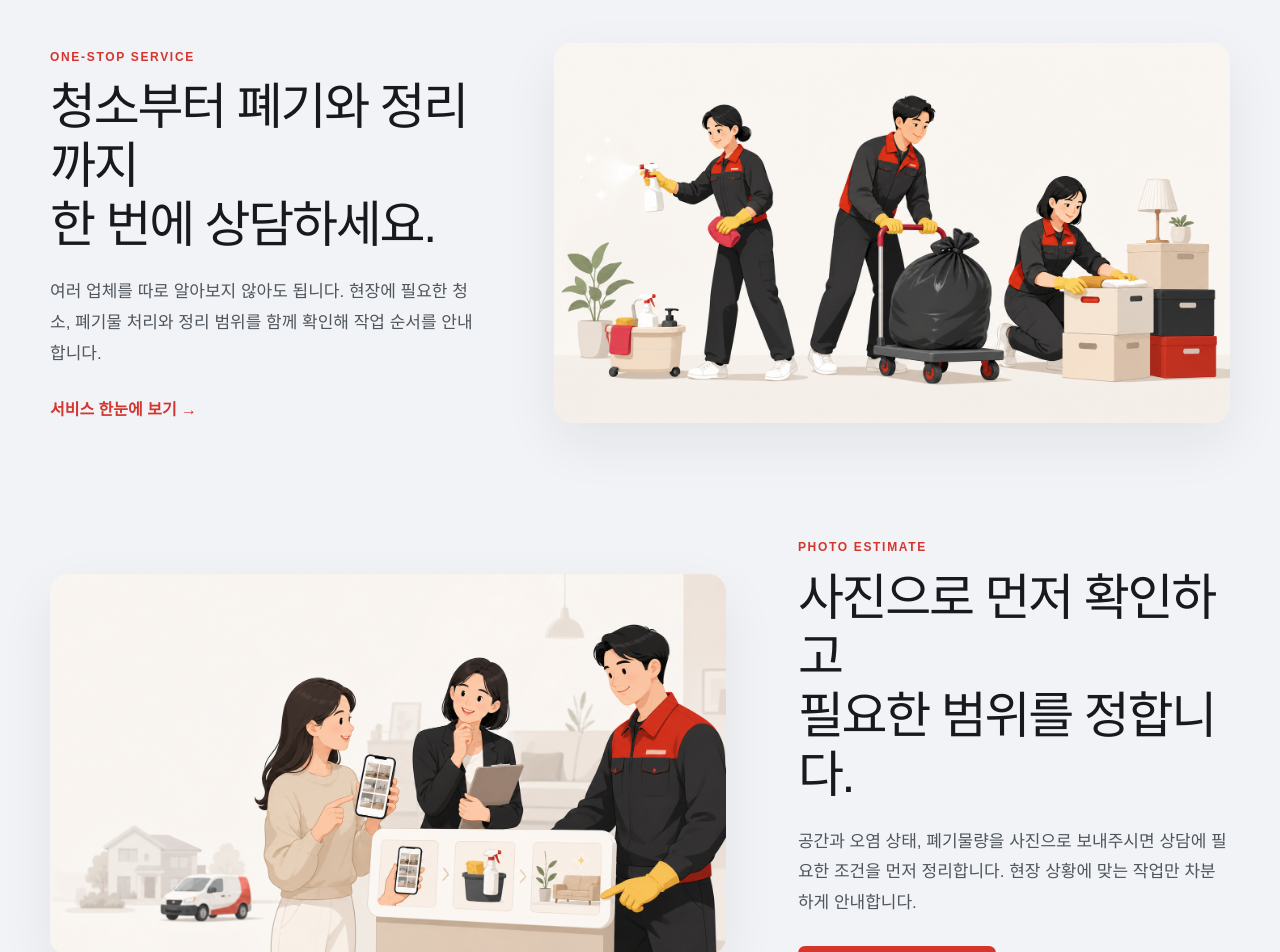
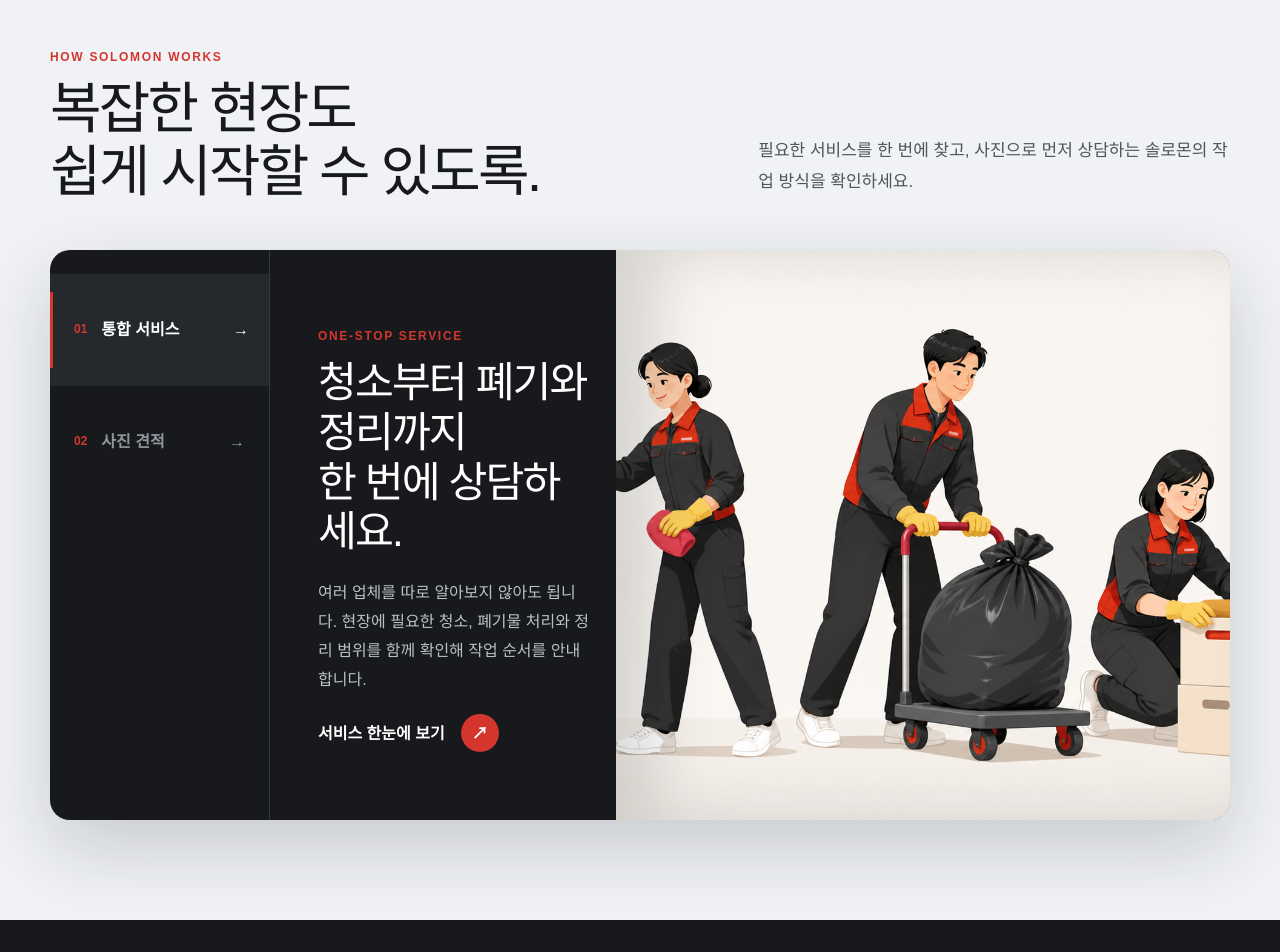
Before and after one commit to rhkss8/solomon-clean, a Next.js app: page / in a window 1280 px wide. Shown: the part 2040-2992 px from the top of the page. Built offline with nearby package versions, Linux system fonts and the light colour scheme; no server answers.

Commit message:
feat: turn service stories into interactive showcase

```diff
--- a/app/globals.css
+++ b/app/globals.css
@@ -90,16 +90,33 @@ h1, h2, h3, p { margin-top: 0; }
 .service-card__visual small { color: var(--brand-primary); font-size: 12px; font-weight: 850; letter-spacing: .12em; }
 .service-card h3 { margin: 0 0 8px; font-size: 22px; letter-spacing: -.035em; }
 .service-card p { min-height: 50px; margin-bottom: 20px; color: var(--text-secondary); font-size: 14px; }
-.story-section { overflow: hidden; background: #f1f3f6; }
-.story-stack { display: grid; gap: 110px; }
-.story-row { display: grid; grid-template-columns: .78fr 1.22fr; align-items: center; gap: 72px; }
-.story-row--reverse { grid-template-columns: 1.22fr .78fr; }
-.story-row--reverse .story-row__copy { order: 2; }
-.story-row--reverse .story-row__art { order: 1; }
-.story-row__copy h2 { margin: 10px 0 22px; font-size: clamp(34px, 4vw, 50px); line-height: 1.18; letter-spacing: -.045em; }
-.story-row__copy p { margin-bottom: 28px; color: var(--text-secondary); font-size: 17px; line-height: 1.8; }
-.story-row__art { overflow: hidden; border-radius: 18px; background: #f8f5ef; box-shadow: 0 20px 55px rgba(23,25,28,.07); }
-.story-row__art img { width: 100%; height: auto; display: block; }
+.story-showcase { overflow: hidden; background: #f0f2f5; }
+.story-showcase__heading { margin-bottom: 46px; display: grid; grid-template-columns: 1.15fr .85fr; align-items: end; gap: 70px; }
+.story-showcase__heading h2 { margin: 10px 0 0; font-size: clamp(36px, 4.5vw, 56px); line-height: 1.12; letter-spacing: -.05em; }
+.story-showcase__heading > p { max-width: 470px; margin-bottom: 6px; color: var(--text-secondary); font-size: 17px; line-height: 1.8; }
+.story-stage { display: grid; grid-template-columns: 220px minmax(0, 1fr); min-height: 570px; overflow: hidden; border-radius: 20px; background: var(--ink); box-shadow: 0 28px 75px rgba(23,25,28,.18); }
+.story-stage__tabs { padding: 24px 0; display: flex; flex-direction: column; border-right: 1px solid #34383d; }
+.story-stage__tabs button { position: relative; min-height: 112px; padding: 22px 24px; display: grid; grid-template-columns: auto 1fr auto; align-items: center; gap: 14px; border: 0; background: transparent; color: #8f969d; text-align: left; cursor: pointer; transition: color .25s ease, background .25s ease; }
+.story-stage__tabs button::before { content: ""; position: absolute; left: 0; top: 18px; bottom: 18px; width: 3px; background: var(--brand-primary); transform: scaleY(0); transition: transform .25s ease; }
+.story-stage__tabs button:hover, .story-stage__tabs button:focus-visible { color: white; background: #202327; outline: none; }
+.story-stage__tabs button.is-active { color: white; background: #25292e; }
+.story-stage__tabs button.is-active::before { transform: scaleY(1); }
+.story-stage__tabs button > span { color: var(--brand-primary); font-size: 12px; font-weight: 850; }
+.story-stage__tabs button strong { font-size: 16px; }
+.story-stage__tabs button i { font-style: normal; transition: transform .25s ease; }
+.story-stage__tabs button:hover i, .story-stage__tabs button.is-active i { transform: translateX(4px); }
+.story-stage__panel { min-width: 0; display: grid; grid-template-columns: .72fr 1.28fr; animation: storyEnter .45s cubic-bezier(.2,.8,.2,1); }
+.story-stage__copy { position: relative; z-index: 2; padding: 58px 22px 48px 48px; display: flex; flex-direction: column; align-items: start; justify-content: center; color: white; }
+.story-stage__copy h3 { margin: 12px 0 22px; font-size: clamp(30px, 3.3vw, 46px); line-height: 1.18; letter-spacing: -.045em; }
+.story-stage__copy p { color: #bbc0c5; font-size: 16px; line-height: 1.8; }
+.story-stage__link { margin-top: 20px; display: inline-flex; align-items: center; gap: 16px; font-weight: 800; }
+.story-stage__link span { width: 38px; height: 38px; display: grid; place-items: center; border-radius: 50%; background: var(--brand-primary); transition: transform .25s ease; }
+.story-stage__link:hover span { transform: translate(3px, -3px); }
+.story-stage__art { position: relative; min-width: 0; min-height: 570px; overflow: hidden; background: #f7f3ed; }
+.story-stage__art::after { content: ""; position: absolute; inset: 0; box-shadow: inset 40px 0 60px rgba(23,25,28,.15); pointer-events: none; }
+.story-stage__art img { object-fit: cover; object-position: center; transition: transform .7s cubic-bezier(.2,.8,.2,1); }
+.story-stage:hover .story-stage__art img { transform: scale(1.025); }
+@keyframes storyEnter { from { opacity: 0; transform: translateY(10px); } to { opacity: 1; transform: translateY(0); } }
 .reason-grid { display: grid; grid-template-columns: repeat(4, 1fr); border-top: 1px solid #42474d; }
 .reason-card { padding: 34px 26px 10px 0; border-right: 1px solid #42474d; }
 .reason-card + .reason-card { padding-left: 26px; }
@@ -209,9 +226,17 @@ h1, h2, h3, p { margin-top: 0; }
   .desktop-nav, .header-cta { display: none; }
   .mobile-menu { display: block; }
   .hero { padding-top: 58px; }
-  .hero__grid, .split-section, .detail-columns, .price-calculator, .evidence-panel, .story-row, .story-row--reverse { grid-template-columns: 1fr; gap: 44px; }
-  .story-stack { gap: 78px; }
-  .story-row--reverse .story-row__copy, .story-row--reverse .story-row__art { order: initial; }
+  .hero__grid, .split-section, .detail-columns, .price-calculator, .evidence-panel { grid-template-columns: 1fr; gap: 44px; }
+  .story-showcase__heading { grid-template-columns: 1fr; gap: 20px; }
+  .story-stage { grid-template-columns: 1fr; min-height: 0; }
+  .story-stage__tabs { padding: 0; flex-direction: row; overflow-x: auto; border-right: 0; border-bottom: 1px solid #34383d; }
+  .story-stage__tabs button { min-width: 50%; min-height: 76px; padding: 16px 20px; }
+  .story-stage__tabs button::before { left: 18px; right: 18px; top: auto; bottom: 0; width: auto; height: 3px; transform: scaleX(0); }
+  .story-stage__tabs button.is-active::before { transform: scaleX(1); }
+  .story-stage__panel { grid-template-columns: 1fr; }
+  .story-stage__copy { padding: 42px 34px; }
+  .story-stage__art { min-height: 390px; }
+  .story-stage__art::after { box-shadow: inset 0 35px 50px rgba(23,25,28,.12); }
   .hero__visual { min-height: 390px; }
   .visual-card--main { height: 360px; }
   .service-grid, .region-grid { grid-template-columns: repeat(2, 1fr); }
@@ -239,8 +264,17 @@ h1, h2, h3, p { margin-top: 0; }
   .visual-stat { right: 8px; }
   .final-cta__inner { align-items: start; flex-direction: column; }
   .footer-grid { gap: 36px; }
+  .story-stage { border-radius: 14px; }
+  .story-stage__tabs button { min-width: 78%; }
+  .story-stage__copy { padding: 34px 24px; }
+  .story-stage__art { min-height: 270px; }
   body { padding-bottom: 62px; }
   .mobile-contact-bar { position: fixed; z-index: 60; left: 0; right: 0; bottom: 0; height: 62px; display: grid; grid-template-columns: repeat(3, 1fr); background: white; border-top: 1px solid var(--border); box-shadow: 0 -8px 24px rgba(23,25,28,.08); }
   .mobile-contact-bar a { display: grid; place-items: center; font-size: 13px; font-weight: 750; border-right: 1px solid var(--border); }
   .mobile-contact-bar a:last-child { background: var(--brand-primary); color: white; }
 }
+
+@media (prefers-reduced-motion: reduce) {
+  .story-stage__panel { animation: none; }
+  .story-stage__art img, .story-stage__link span, .story-stage__tabs button i { transition: none; }
+}
--- a/app/page.tsx
+++ b/app/page.tsx
@@ -1,7 +1,7 @@
-import Image from "next/image";
 import Link from "next/link";
 import { BlogPostGrid } from "@/src/components/BlogPostGrid";
 import { ServiceGrid } from "@/src/components/ServiceGrid";
+import { ServiceStoryShowcase } from "@/src/components/ServiceStoryShowcase";
 import { StructuredData } from "@/src/components/StructuredData";
 import { services, siteConfig } from "@/src/domain/site";
 import { buildLocalBusinessSchema } from "@/src/domain/structured-data";
@@ -75,32 +75,7 @@ export default async function HomePage() {
         </div>
       </section>
 
-      <section className="section story-section">
-        <div className="container story-stack">
-          <article className="story-row">
-            <div className="story-row__copy">
-              <span className="eyebrow">ONE-STOP SERVICE</span>
-              <h2>청소부터 폐기와 정리까지<br />한 번에 상담하세요.</h2>
-              <p>여러 업체를 따로 알아보지 않아도 됩니다. 현장에 필요한 청소, 폐기물 처리와 정리 범위를 함께 확인해 작업 순서를 안내합니다.</p>
-              <Link className="text-link" href="/services">서비스 한눈에 보기 →</Link>
-            </div>
-            <div className="story-row__art">
-              <Image alt="청소, 폐기물 처리와 정리를 함께 진행하는 솔로몬 작업팀 일러스트" height={939} sizes="(max-width: 900px) 100vw, 56vw" src="/illustrations/one-stop-service.png" width={1678} />
-            </div>
-          </article>
-          <article className="story-row story-row--reverse">
-            <div className="story-row__copy">
-              <span className="eyebrow">PHOTO ESTIMATE</span>
-              <h2>사진으로 먼저 확인하고<br />필요한 범위를 정합니다.</h2>
-              <p>공간과 오염 상태, 폐기물량을 사진으로 보내주시면 상담에 필요한 조건을 먼저 정리합니다. 현장 상황에 맞는 작업만 차분하게 안내합니다.</p>
-              <Link className="button button--primary" href="/estimate">사진으로 무료견적 요청</Link>
-            </div>
-            <div className="story-row__art">
-              <Image alt="현장 사진을 보며 청소 범위를 상담하는 솔로몬 직원 일러스트" height={939} sizes="(max-width: 900px) 100vw, 56vw" src="/illustrations/photo-estimate.png" width={1678} />
-            </div>
-          </article>
-        </div>
-      </section>
+      <ServiceStoryShowcase />
 
       <section className="section section--dark">
         <div className="container">
--- /dev/null
+++ b/src/components/ServiceStoryShowcase.tsx
@@ -0,0 +1,65 @@
+"use client";
+
+import Image from "next/image";
+import Link from "next/link";
+import { useState } from "react";
+
+const stories = [
+  {
+    id: "one-stop",
+    number: "01",
+    shortTitle: "통합 서비스",
+    eyebrow: "ONE-STOP SERVICE",
+    title: <>청소부터 폐기와 정리까지<br />한 번에 상담하세요.</>,
+    description: "여러 업체를 따로 알아보지 않아도 됩니다. 현장에 필요한 청소, 폐기물 처리와 정리 범위를 함께 확인해 작업 순서를 안내합니다.",
+    image: "/illustrations/one-stop-service.png",
+    imageAlt: "청소, 폐기물 처리와 정리를 함께 진행하는 솔로몬 작업팀 일러스트",
+    href: "/services",
+    linkLabel: "서비스 한눈에 보기",
+  },
+  {
+    id: "photo-estimate",
+    number: "02",
+    shortTitle: "사진 견적",
+    eyebrow: "PHOTO ESTIMATE",
+    title: <>사진으로 먼저 확인하고<br />필요한 범위를 정합니다.</>,
+    description: "공간과 오염 상태, 폐기물량을 사진으로 보내주시면 상담에 필요한 조건을 먼저 정리합니다. 현장 상황에 맞는 작업만 차분하게 안내합니다.",
+    image: "/illustrations/photo-estimate.png",
+    imageAlt: "현장 사진을 보며 청소 범위를 상담하는 솔로몬 직원 일러스트",
+    href: "/estimate",
+    linkLabel: "사진으로 무료견적 요청",
+  },
+] as const;
+
+export function ServiceStoryShowcase() {
+  const [activeId, setActiveId] = useState<(typeof stories)[number]["id"]>(stories[0].id);
+  const active = stories.find((story) => story.id === activeId) ?? stories[0];
+
+  return (
+    <section className="section story-showcase">
+      <div className="container">
+        <div className="story-showcase__heading">
+          <div><span className="eyebrow">HOW SOLOMON WORKS</span><h2>복잡한 현장도<br />쉽게 시작할 수 있도록.</h2></div>
+          <p>필요한 서비스를 한 번에 찾고, 사진으로 먼저 상담하는 솔로몬의 작업 방식을 확인하세요.</p>
+        </div>
+        <div className="story-stage">
+          <div className="story-stage__tabs" role="tablist" aria-label="솔로몬 서비스 방식">
+            {stories.map((story) => {
+              const selected = story.id === active.id;
+              return <button aria-controls={`story-panel-${story.id}`} aria-selected={selected} className={selected ? "is-active" : ""} id={`story-tab-${story.id}`} key={story.id} onClick={() => setActiveId(story.id)} role="tab" type="button"><span>{story.number}</span><strong>{story.shortTitle}</strong><i aria-hidden="true">→</i></button>;
+            })}
+          </div>
+          <div aria-labelledby={`story-tab-${active.id}`} className="story-stage__panel" id={`story-panel-${active.id}`} key={active.id} role="tabpanel">
+            <div className="story-stage__copy">
+              <span className="eyebrow">{active.eyebrow}</span>
+              <h3>{active.title}</h3>
+              <p>{active.description}</p>
+              <Link className="story-stage__link" href={active.href}>{active.linkLabel}<span aria-hidden="true">↗</span></Link>
+            </div>
+            <div className="story-stage__art"><Image alt={active.imageAlt} fill priority={active.id === "one-stop"} sizes="(max-width: 900px) 100vw, 58vw" src={active.image} /></div>
+          </div>
+        </div>
+      </div>
+    </section>
+  );
+}
```
